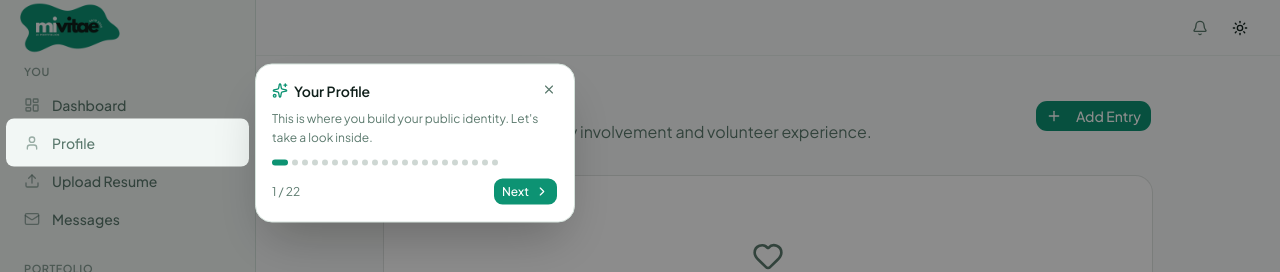
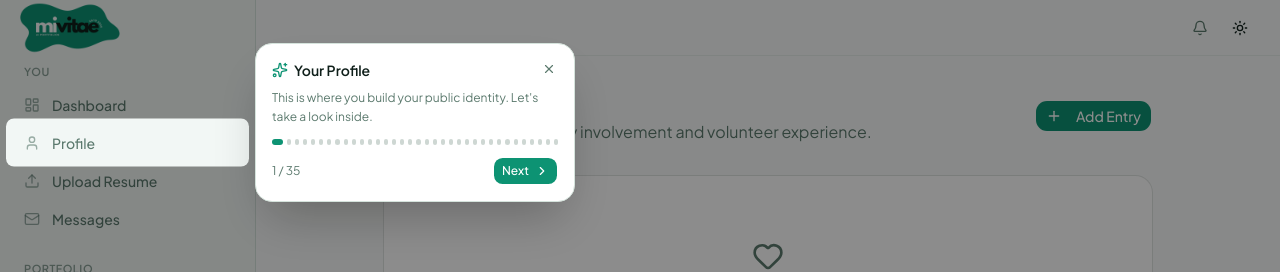
Before and after one commit to ntellecktual/mivitae, a Next.js app: page /dashboard/volunteering in a window 1280 px wide. Shown: the top 272 px of the page. Built offline with nearby package versions, Linux system fonts and the light colour scheme; no server answers.

Commit message:
fix: guided tour — viewport-safe tooltips, theme studio walkthrough, new sections (github, volunteering, settings)

```diff
--- a/src/app/(dashboard)/dashboard/analytics/page.tsx
+++ b/src/app/(dashboard)/dashboard/analytics/page.tsx
@@ -345,7 +345,7 @@ export default function AnalyticsPage() {
       </div>
 
       {/* Stat cards */}
-      <div className="grid gap-4 sm:grid-cols-3">
+      <div data-tour="analytics-stats" className="grid gap-4 sm:grid-cols-3">
         <StatCard
           label="Views (30 days)"
           value={loading ? "—" : totalThirty}
--- a/src/app/(dashboard)/dashboard/github/page.tsx
+++ b/src/app/(dashboard)/dashboard/github/page.tsx
@@ -156,7 +156,7 @@ export default function GitHubImportPage() {
       </div>
 
       {/* Source selection */}
-      <Card>
+      <Card data-tour="github-connect">
         <CardHeader>
           <CardTitle className="flex items-center gap-2">
             <GitBranch className="h-5 w-5" />
--- a/src/app/(dashboard)/dashboard/settings/page.tsx
+++ b/src/app/(dashboard)/dashboard/settings/page.tsx
@@ -206,7 +206,7 @@ function SettingsContent() {
       </section>
 
       {/* ── Current Plan ─────────────────────────────────────────────── */}
-      <section>
+      <section data-tour="settings-plan">
         <h2 className="mb-4 text-xl font-semibold flex items-center gap-2">
           <CreditCard className="h-5 w-5" /> Subscription
         </h2>
--- a/src/app/(dashboard)/dashboard/skill-scores/page.tsx
+++ b/src/app/(dashboard)/dashboard/skill-scores/page.tsx
@@ -369,7 +369,7 @@ export default function SkillScoresPage() {
 
       {/* Summary stats */}
       {!loading && graded.length > 0 && (
-        <div className="grid gap-4 sm:grid-cols-3">
+        <div data-tour="scores-summary" className="grid gap-4 sm:grid-cols-3">
           <Card>
             <CardContent className="flex items-center gap-4 p-6">
               <ScoreRing score={avgScore!} />
--- a/src/app/(dashboard)/dashboard/theme/page.tsx
+++ b/src/app/(dashboard)/dashboard/theme/page.tsx
@@ -1607,6 +1607,7 @@ export default function ThemePage() {
           return (
             <button
               key={t.id}
+              data-tour={`theme-tab-${t.id}`}
               onClick={() => setActivePanel((prev) => (prev === t.id ? null : t.id))}
               className={cn(
                 "relative flex flex-1 flex-col items-center gap-0.5 rounded-lg py-2 transition-all",
@@ -1760,6 +1761,7 @@ export default function ThemePage() {
           )}
           <Button
             size="sm"
+            data-tour="theme-publish"
             onClick={handleSave}
             disabled={saving || !isDirty}
             className={cn(
@@ -1788,7 +1790,7 @@ export default function ThemePage() {
   );
 
   return (
-    <div className="flex h-screen overflow-hidden bg-neutral-950" data-tour="theme-presets">
+    <div className="flex h-screen overflow-hidden bg-neutral-950">
       {/* ── Mobile top bar ──────────────────────────────────────── */}
       <div className="fixed top-0 left-0 right-0 z-30 flex h-12 items-center justify-between border-b border-white/10 bg-neutral-900/95 backdrop-blur-xl px-3 lg:hidden">
         <Link
@@ -1880,6 +1882,7 @@ export default function ThemePage() {
       {/* ── Preview area ───────────────────────────────────────── */}
       <div
         ref={containerRef}
+        data-tour="theme-preview"
         className="flex-1 flex items-start justify-center overflow-auto p-4 pt-16 lg:pt-6"
       >
         <div
--- a/src/app/(dashboard)/dashboard/volunteering/page.tsx
+++ b/src/app/(dashboard)/dashboard/volunteering/page.tsx
@@ -181,7 +181,7 @@ export default function VolunteeringPage() {
             Highlight your community involvement and volunteer experience.
           </p>
         </div>
-        <Button onClick={() => { setIsAdding(true); setEditingId(null); resetForm(); }} disabled={isAdding}>
+        <Button data-tour="volunteering-add" onClick={() => { setIsAdding(true); setEditingId(null); resetForm(); }} disabled={isAdding}>
           <Plus className="mr-2 h-4 w-4" /> Add Entry
         </Button>
       </div>
--- a/src/components/guided-tour.tsx
+++ b/src/components/guided-tour.tsx
@@ -183,12 +183,40 @@ const ALL_TOUR_STEPS: TourStep[] = [
 
   // ── GitHub Import ──
   {
-    section: "demos",
+    section: "github",
     phase: "nav",
     target: '[href="/dashboard/github"]',
     title: "Import from GitHub",
     content: "Connect GitHub and import repos directly as portfolio demos. Each one gets a live preview card.",
     placement: "right",
+  },
+  {
+    section: "github",
+    phase: "page",
+    href: "/dashboard/github",
+    target: '[data-tour="github-connect"]',
+    title: "Connect Your GitHub",
+    content: "Enter your GitHub username or connect your account. We'll fetch your repositories so you can import them as portfolio demos.",
+    placement: "bottom",
+  },
+
+  // ── Volunteering ──
+  {
+    section: "volunteering",
+    phase: "nav",
+    target: '[href="/dashboard/volunteering"]',
+    title: "Volunteering",
+    content: "Showcase community involvement, leadership, and causes you care about.",
+    placement: "right",
+  },
+  {
+    section: "volunteering",
+    phase: "page",
+    href: "/dashboard/volunteering",
+    target: '[data-tour="volunteering-add"]',
+    title: "Add Volunteering",
+    content: "Add volunteer roles with the organization, your position, cause area, dates, and a description of your impact.",
+    placement: "bottom",
   },
 
   // ── Theme Studio ──
@@ -197,16 +225,70 @@ const ALL_TOUR_STEPS: TourStep[] = [
     phase: "nav",
     target: '[href="/dashboard/theme"]',
     title: "Theme Studio",
-    content: "Make your portfolio look like you — not a template. Let's customize.",
+    content: "Make your portfolio look like you — not a template. Let's walk through the tools.",
     placement: "right",
   },
   {
     section: "theme",
     phase: "page",
     href: "/dashboard/theme",
-    target: '[data-tour="theme-presets"]',
-    title: "Theme Presets",
-    content: "Pick from 18+ presets as a starting point. Then fine-tune colors, fonts, spacing, and layout to make it truly yours.",
+    target: '[data-tour="theme-tab-presets"]',
+    title: "Presets",
+    content: "Start here — pick from 18+ curated presets as your base. Each one sets colors, fonts, and layout in one click.",
+    placement: "bottom",
+  },
+  {
+    section: "theme",
+    phase: "page",
+    href: "/dashboard/theme",
+    target: '[data-tour="theme-tab-colors"]',
+    title: "Colors",
+    content: "Fine-tune your palette — accent, background, text, and card colors. Choose from swatches or use AI-generated palettes.",
+    placement: "bottom",
+  },
+  {
+    section: "theme",
+    phase: "page",
+    href: "/dashboard/theme",
+    target: '[data-tour="theme-tab-fonts"]',
+    title: "Fonts",
+    content: "Choose a heading + body font pairing, or pick individual fonts. Adjust the font scale for readability.",
+    placement: "bottom",
+  },
+  {
+    section: "theme",
+    phase: "page",
+    href: "/dashboard/theme",
+    target: '[data-tour="theme-tab-layout"]',
+    title: "Layout",
+    content: "Select your hero layout, card template, content width, and section spacing. See changes instantly in the live preview.",
+    placement: "bottom",
+  },
+  {
+    section: "theme",
+    phase: "page",
+    href: "/dashboard/theme",
+    target: '[data-tour="theme-tab-style"]',
+    title: "Style",
+    content: "Customize navigation, button styles, social icons, image filters, and splash screens.",
+    placement: "bottom",
+  },
+  {
+    section: "theme",
+    phase: "page",
+    href: "/dashboard/theme",
+    target: '[data-tour="theme-preview"]',
+    title: "Live Preview",
+    content: "This is your live portfolio preview. Every change you make shows here instantly. Use the device switcher at the bottom to see mobile and tablet views.",
+    placement: "left",
+  },
+  {
+    section: "theme",
+    phase: "page",
+    href: "/dashboard/theme",
+    target: '[data-tour="theme-publish"]',
+    title: "Publish Your Theme",
+    content: "When you're happy with your design, hit Publish. Your changes go live immediately on your public portfolio.",
     placement: "top",
   },
 
@@ -216,8 +298,17 @@ const ALL_TOUR_STEPS: TourStep[] = [
     phase: "nav",
     target: '[href="/dashboard/skill-scores"]',
     title: "Skill Scores",
-    content: "After you create demos, our AI evaluates them on 5 dimensions: depth, relevance, clarity, problem-solving, and innovation. Verified scores you can share.",
+    content: "After you create demos, our AI evaluates them. Let's see how scoring works.",
     placement: "right",
+  },
+  {
+    section: "skill-scores",
+    phase: "page",
+    href: "/dashboard/skill-scores",
+    target: '[data-tour="scores-summary"]',
+    title: "Your Score Overview",
+    content: "See your average score, verified demo count, and ungraded demos at a glance. Each demo is scored on depth, relevance, clarity, problem-solving, and innovation.",
+    placement: "bottom",
   },
 
   // ── Analytics ──
@@ -226,8 +317,36 @@ const ALL_TOUR_STEPS: TourStep[] = [
     phase: "nav",
     target: '[href="/dashboard/analytics"]',
     title: "Analytics",
-    content: "See who's viewing your portfolio, which demos get the most attention, and track views over time. Know when recruiters are looking.",
+    content: "See who's viewing your portfolio and which demos get the most attention.",
     placement: "right",
+  },
+  {
+    section: "analytics",
+    phase: "page",
+    href: "/dashboard/analytics",
+    target: '[data-tour="analytics-stats"]',
+    title: "Track Your Views",
+    content: "See 30-day views, all-time views, and your best day. The chart shows daily traffic so you know when recruiters are looking.",
+    placement: "bottom",
+  },
+
+  // ── Settings ──
+  {
+    section: "settings",
+    phase: "nav",
+    target: '[href="/dashboard/settings"]',
+    title: "Settings",
+    content: "Manage your account, subscription, and preferences.",
+    placement: "right",
+  },
+  {
+    section: "settings",
+    phase: "page",
+    href: "/dashboard/settings",
+    target: '[data-tour="settings-plan"]',
+    title: "Your Plan",
+    content: "View your current plan and upgrade to Pro for full access to colors, fonts, layout, motion, custom CSS, and analytics.",
+    placement: "bottom",
   },
 ];
 
@@ -238,9 +357,12 @@ export const TOUR_SECTIONS = [
   { id: "education", label: "Education" },
   { id: "skills", label: "Skills" },
   { id: "demos", label: "Demos" },
+  { id: "github", label: "GitHub Import" },
+  { id: "volunteering", label: "Volunteering" },
   { id: "theme", label: "Theme Studio" },
   { id: "skill-scores", label: "Skill Scores" },
   { id: "analytics", label: "Analytics" },
+  { id: "settings", label: "Settings" },
 ] as const;
 
 const STORAGE_KEY = "mivitae_tour_completed";
@@ -312,37 +434,42 @@ function getTooltipStyle(
   placement: TourStep["placement"] = "right"
 ): React.CSSProperties {
   const gap = 12;
+  const tooltipW = 320; // matches w-80
+  const tooltipH = 200; // approximate max height
+  const pad = 12; // viewport edge padding
+  const vw = window.innerWidth;
+  const vh = window.innerHeight;
+
+  let style: React.CSSProperties = { position: "fixed" };
+
   switch (placement) {
     case "top":
-      return {
-        position: "fixed",
-        bottom: window.innerHeight - targetRect.top + gap,
-        left: targetRect.left + targetRect.width / 2,
-        transform: "translateX(-50%)",
-      };
+      style.bottom = vh - targetRect.top + gap;
+      style.left = Math.max(pad, Math.min(targetRect.left + targetRect.width / 2 - tooltipW / 2, vw - tooltipW - pad));
+      break;
     case "bottom":
-      return {
-        position: "fixed",
-        top: targetRect.bottom + gap,
-        left: targetRect.left + targetRect.width / 2,
-        transform: "translateX(-50%)",
-      };
+      style.top = Math.min(targetRect.bottom + gap, vh - tooltipH - pad);
+      style.left = Math.max(pad, Math.min(targetRect.left + targetRect.width / 2 - tooltipW / 2, vw - tooltipW - pad));
+      break;
     case "left":
-      return {
-        position: "fixed",
-        top: targetRect.top + targetRect.height / 2,
-        right: window.innerWidth - targetRect.left + gap,
-        transform: "translateY(-50%)",
-      };
+      style.top = Math.max(pad, Math.min(targetRect.top + targetRect.height / 2 - tooltipH / 2, vh - tooltipH - pad));
+      style.right = vw - targetRect.left + gap;
+      break;
     case "right":
-    default:
-      return {
-        position: "fixed",
-        top: targetRect.top + targetRect.height / 2,
-        left: targetRect.right + gap,
-        transform: "translateY(-50%)",
-      };
+    default: {
+      style.top = Math.max(pad, Math.min(targetRect.top + targetRect.height / 2 - tooltipH / 2, vh - tooltipH - pad));
+      const idealLeft = targetRect.right + gap;
+      if (idealLeft + tooltipW > vw - pad) {
+        // Flip to left side if not enough room on right
+        style.right = vw - targetRect.left + gap;
+      } else {
+        style.left = idealLeft;
+      }
+      break;
+    }
   }
+
+  return style;
 }
 
 // ── Main GuidedTour component ─────────────────────────────────────────
```
